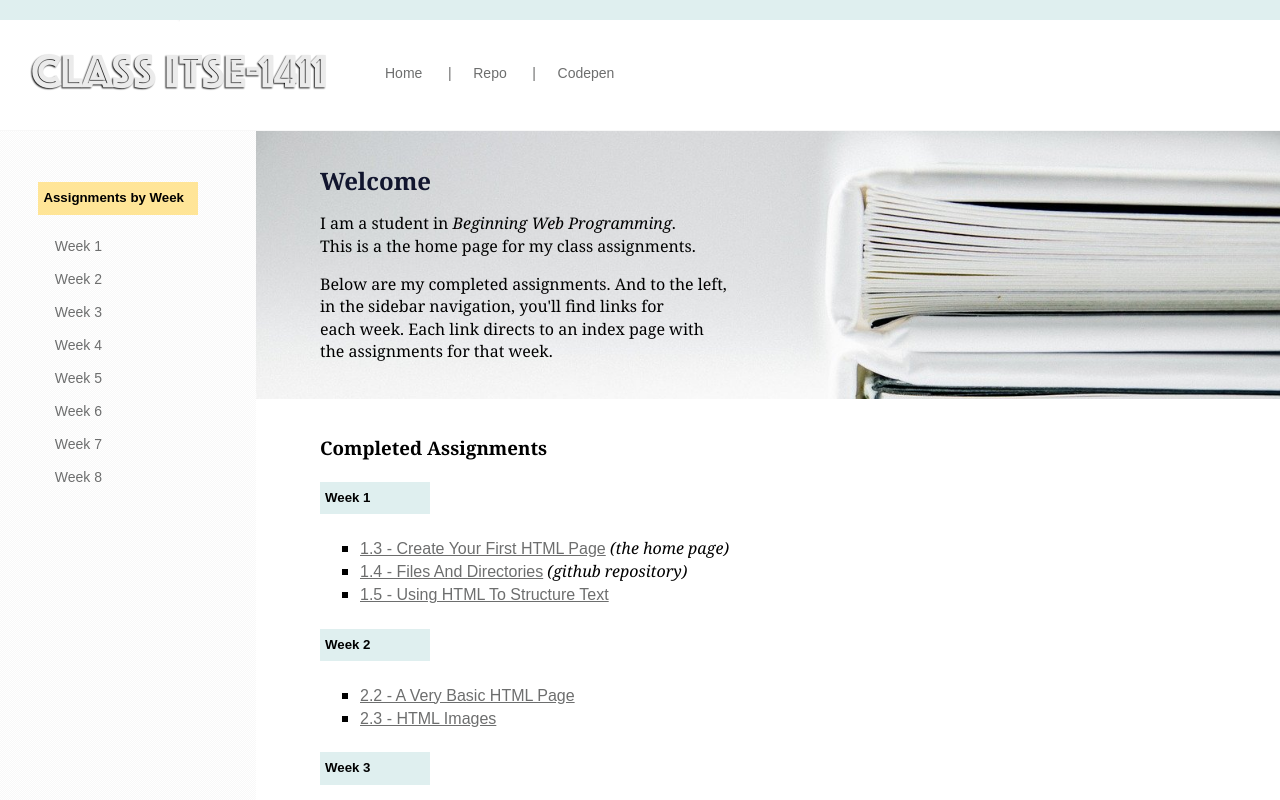
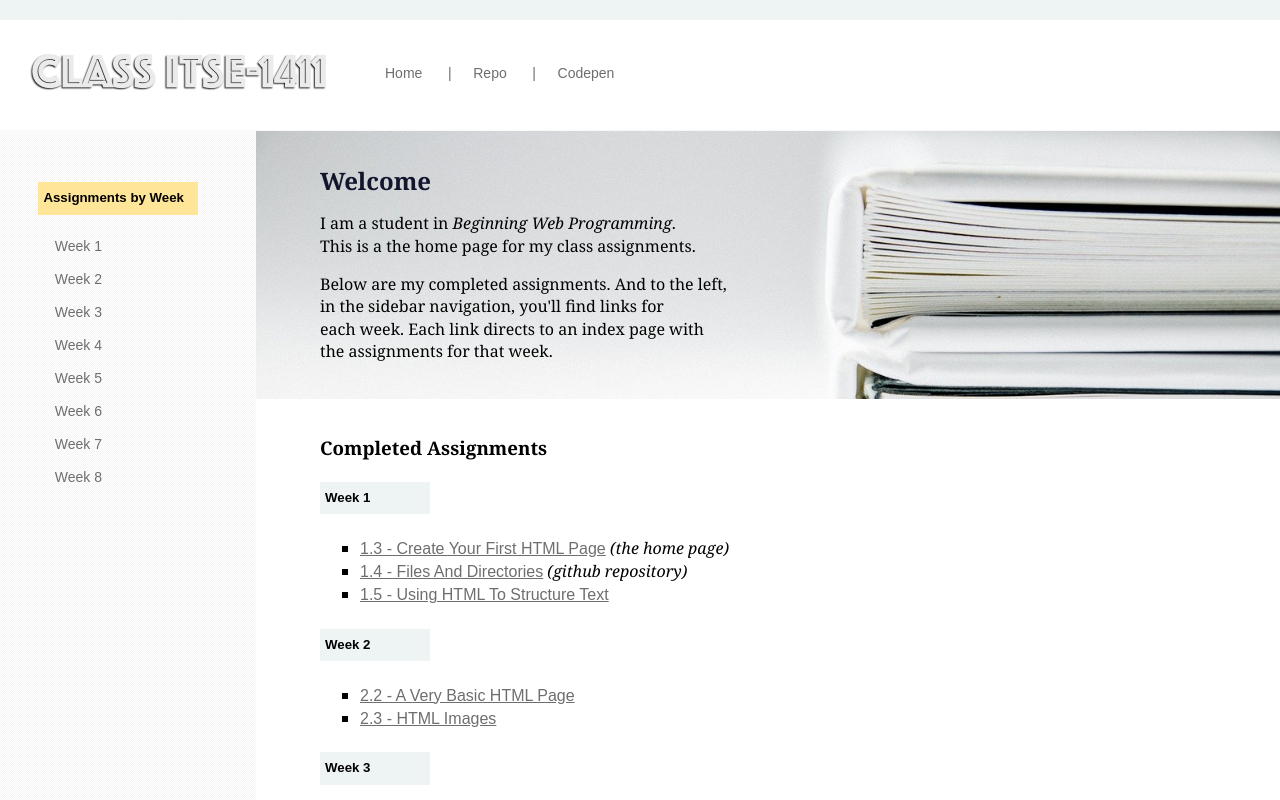
Before and after one commit to joelxdav/joelxdav.github.io, a plain HTML site: page index.html in a window 1280 px wide. Shown: the top 800 px of the page. Drawn offline with nearby package versions, Linux system fonts and the light colour scheme.

Commit message:
index styles

```diff
--- a/res/styles.css
+++ b/res/styles.css
@@ -3,15 +3,14 @@
 
 
 body {
-  background-color: #f8f8f8;
+  background-color: #f5f5f5;
   background-image: url("../week03/trans-bg.gif");
   font-family: "Georgia", serif;
   color: #000;
   line-height: 1.4em;
   min-width: 1000px;
-  min-height: 100%;
+  min-height: auto;
   margin: 0px;
-  margin-top: 130px;
   overflow-x: hidden;
 }
 header {
@@ -20,7 +19,7 @@ header {
   font-size: 14px;
   font-weight: 300;
   font-family: sans-serif;
-  border-top: 20px solid #dfefef;
+  border-top: 20px solid #eef4f4;
   border-bottom: 1px solid #f8f8f8;
   min-width: 1000px;
   width: 100vw;
@@ -66,6 +65,7 @@ nav a:hover {
 main {
   background-color: transparent;
   min-width: 1000px;
+  margin-top: 130px;
   margin-bottom: 0px;
   overflow-y: scroll;
 }
@@ -116,14 +116,13 @@ section {
   top: 0px;
   left: 20vw;
 }
-
 #content blockquote {
   background-color: #fff;
   min-width: 400px;
   width: 70vw;
   min-height: 50vh;
   height: auto;
-  padding: 20px 5vw;
+  padding: 20px 5vw 75px 5vw;
   margin: 0px;
   position: relative;
   top: 0px;
@@ -149,7 +148,7 @@ h1 {
 }
 
 h5 {
-  background-color: #dfefef;
+  background-color: #eef4f4;
   font-family: sans-serif;
   max-width:100px;
   padding: 5px;
```
Also changed, not shown: index.html (+0 -1 lines).
